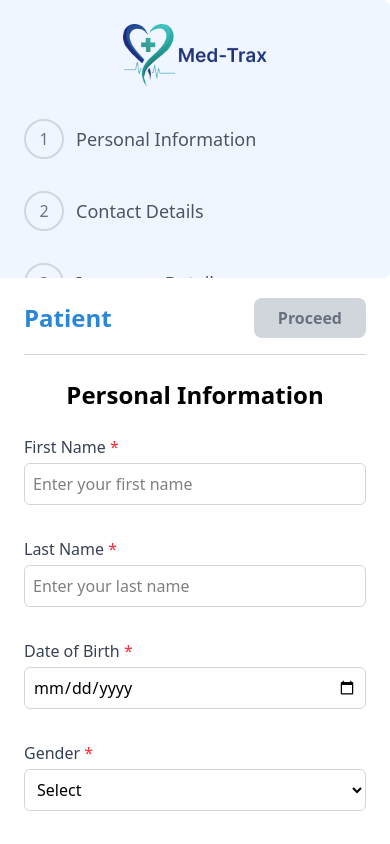
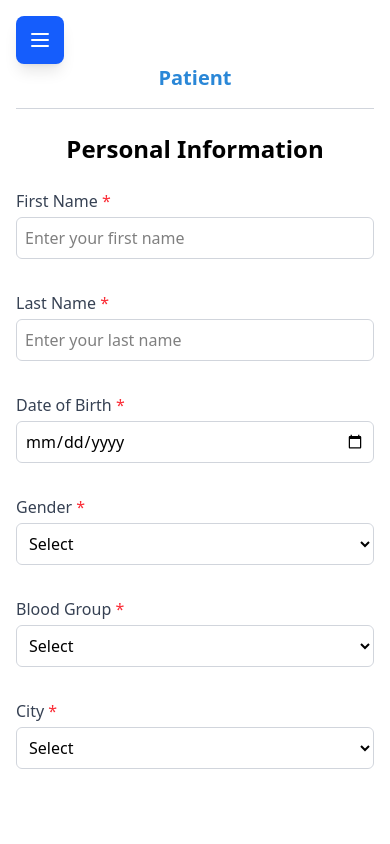
Before and after one commit to Rashiika/Med-Trax, a React (Vite) app: page /patient in a window 390 px wide. Built offline with nearby package versions, Linux system fonts and the light colour scheme.

Commit message:
Responsiveness added and fixed bugs

```diff
--- a/src/components/Layout/DetailFormLayout.jsx
+++ b/src/components/Layout/DetailFormLayout.jsx
@@ -1,8 +1,9 @@
 import React, { useEffect, useRef, useState } from "react";
 import logo from "../../assets/logo.png";
 
-const DetailFormLayout = ({ title, steps, children, formData, sectionFields, onSubmit, loading }) => {
+const DetailFormLayout = ({ title, steps, children, formData, sectionFields, onSubmit, loading, errors = {} }) => {
   const [activeStep, setActiveStep] = useState(null);
+  const [showSidebar, setShowSidebar] = useState(false);
   const sectionRefs = useRef([]);
 
   useEffect(() => {
@@ -24,6 +25,7 @@ const DetailFormLayout = ({ title, steps, children, formData, sectionFields, onS
 
   const handleStepClick = (index) => {
     sectionRefs.current[index]?.scrollIntoView({ behavior: "smooth", block: "start" });
+    setShowSidebar(false);
   };
 
   const isSectionCompleted = (section) => {
@@ -33,7 +35,9 @@ const DetailFormLayout = ({ title, steps, children, formData, sectionFields, onS
     }
     return fields.every((field) => {
       const fieldValue = formData[field];
-      return fieldValue && fieldValue.toString().trim() !== "";
+      const hasValue = fieldValue && fieldValue.toString().trim() !== "";
+      const hasNoError = !errors[field];
+      return hasValue && hasNoError;
     });
   };
 
@@ -41,7 +45,9 @@ const DetailFormLayout = ({ title, steps, children, formData, sectionFields, onS
     const allRequiredFields = Object.values(sectionFields).flat();
     return allRequiredFields.every((field) => {
       const fieldValue = formData[field];
-      return fieldValue && fieldValue.toString().trim() !== "";
+      const hasValue = fieldValue && fieldValue.toString().trim() !== "";
+      const hasNoError = !errors[field];
+      return hasValue && hasNoError;
     });
   };
 
@@ -49,10 +55,55 @@ const DetailFormLayout = ({ title, steps, children, formData, sectionFields, onS
 
   return (
     <div className="flex flex-col md:flex-row h-screen bg-white overflow-hidden">
-      <div className="md:w-[30%] bg-blue-50 p-6 flex flex-col items-center rounded-r-lg overflow-y-auto">
-        <img src={logo} alt="Logo" className="w-[9rem] mb-8" />
+      <button
+        onClick={() => setShowSidebar(!showSidebar)}
+        className="md:hidden fixed top-4 left-4 z-50 bg-blue-600 text-white p-3 rounded-lg shadow-lg"
+      >
+        <svg
+          className="w-6 h-6"
+          fill="none"
+          stroke="currentColor"
+          viewBox="0 0 24 24"
+        >
+          {showSidebar ? (
+            <path
+              strokeLinecap="round"
+              strokeLinejoin="round"
+              strokeWidth={2}
+              d="M6 18L18 6M6 6l12 12"
+            />
+          ) : (
+            <path
+              strokeLinecap="round"
+              strokeLinejoin="round"
+              strokeWidth={2}
+              d="M4 6h16M4 12h16M4 18h16"
+            />
+          )}
+        </svg>
+      </button>
 
-        <div className="w-full space-y-8">
+      {showSidebar && (
+        <div
+          className="md:hidden fixed inset-0 bg-black bg-opacity-50 z-30"
+          onClick={() => setShowSidebar(false)}
+        />
+      )}
+
+      <div
+        className={`
+          fixed md:relative inset-y-0 left-0 z-40
+          md:w-[30%] w-[80%] max-w-[300px]
+          bg-blue-50 p-4 md:p-6
+          flex flex-col items-center rounded-r-lg
+          overflow-y-auto
+          transform transition-transform duration-300 ease-in-out
+          ${showSidebar ? "translate-x-0" : "-translate-x-full md:translate-x-0"}
+        `}
+      >
+        <img src={logo} alt="Logo" className="w-[7rem] md:w-[9rem] mb-6 md:mb-8" />
+
+        <div className="w-full space-y-6 md:space-y-8">
           {steps.map((step, index) => {
             const isActive = index === activeStep;
             const isCompleted = isSectionCompleted(step);
@@ -66,7 +117,7 @@ const DetailFormLayout = ({ title, steps, children, formData, sectionFields, onS
                 }`}
               >
                 <div
-                  className={`w-10 h-10 flex items-center justify-center rounded-full border-2 transition-all ${
+                  className={`w-8 h-8 md:w-10 md:h-10 flex items-center justify-center rounded-full border-2 transition-all flex-shrink-0 ${
                     isCompleted
                       ? "bg-green-500 text-white border-green-500"
                       : isActive
@@ -77,7 +128,7 @@ const DetailFormLayout = ({ title, steps, children, formData, sectionFields, onS
                   {isCompleted ? "✓" : index + 1}
                 </div>
                 <p
-                  className={`text-lg ${
+                  className={`text-sm md:text-lg ${
                     isCompleted
                       ? "text-green-600 font-semibold"
                       : isActive
@@ -93,14 +144,14 @@ const DetailFormLayout = ({ title, steps, children, formData, sectionFields, onS
         </div>
       </div>
 
-      <div className="md:w-[70%] h-screen overflow-y-scroll [&::-webkit-scrollbar]:hidden px-6 py-5 relative">
-        <div className="sticky top-0 bg-white z-10 border-b border-gray-300 pb-4">
-          <div className="flex justify-between items-center">
-            <h2 className="text-2xl font-semibold text-[#2A87D7]">{title}</h2>
+      <div className="flex-1 md:w-[70%] h-screen overflow-y-auto px-4 md:px-6 relative">
+        <div className="sticky top-0 bg-white z-20 border-b border-gray-300 pb-4 pt-16 md:pt-5">
+          <div className="flex flex-col md:flex-row justify-between items-center md:items-center gap-3">
+            <h2 className="text-xl md:text-2xl font-semibold text-[#2A87D7] text-center md:text-left">{title}</h2>
             <button
               onClick={onSubmit}
               disabled={!isProceedEnabled || loading}
-              className={`px-6 py-2 rounded-lg font-semibold transition-all ${
+              className={`hidden md:block px-6 py-2 rounded-lg font-semibold transition-all ${
                 isProceedEnabled && !loading
                   ? "bg-blue-600 text-white hover:bg-blue-700 cursor-pointer"
                   : "bg-gray-300 text-gray-500 cursor-not-allowed"
@@ -119,6 +170,20 @@ const DetailFormLayout = ({ title, steps, children, formData, sectionFields, onS
             })
           )}
         </div>
+
+        <div className="md:hidden mt-8 mb-6">
+          <button
+            onClick={onSubmit}
+            disabled={!isProceedEnabled || loading}
+            className={`w-full px-6 py-3 rounded-lg font-semibold transition-all ${
+              isProceedEnabled && !loading
+                ? "bg-blue-600 text-white hover:bg-blue-700 cursor-pointer"
+                : "bg-gray-300 text-gray-500 cursor-not-allowed"
+            }`}
+          >
+            {loading ? "Processing..." : "Proceed"}
+          </button>
+        </div>
       </div>
     </div>
   );
--- a/src/pages/Doctor.jsx
+++ b/src/pages/Doctor.jsx
@@ -49,21 +49,31 @@ const DoctorForm = () => {
   const emailRegex = /^[^\s@]+@[^\s@]+\.[^\s@]+$/;
   const phoneRegex = /^[6-9]\d{9}$/;
   const pinRegex = /^\d{6}$/;
+  const nameRegex = /^[a-zA-Z\s]+$/;
+  const textOnlyRegex = /^[a-zA-Z0-9\s.,;:()\-]+$/;
+  const emojiRegex = /[\u{1F600}-\u{1F64F}\u{1F300}-\u{1F5FF}\u{1F680}-\u{1F6FF}\u{1F700}-\u{1F77F}\u{1F780}-\u{1F7FF}\u{1F800}-\u{1F8FF}\u{1F900}-\u{1F9FF}\u{1FA00}-\u{1FA6F}\u{1FA70}-\u{1FAFF}\u{2600}-\u{26FF}\u{2700}-\u{27BF}]/u;
 
   const handleChange = (e) => {
     const { name, value } = e.target;
     const newFormData = { ...formData, [name]: value };
     setFormData(newFormData);
-
     const error = validateField(name, value);
     setErrors({ ...errors, [name]: error });
   };
 
   const validateField = (name, value) => {
+    if (emojiRegex.test(value)) {
+      return "Emojis are not allowed";
+    }
+
     switch (name) {
       case "firstName":
+        if (!value.trim()) return "First name is required";
+        if (!nameRegex.test(value)) return "Only letters and spaces allowed";
+        break;
       case "lastName":
-      if (!value.trim()) return `${name === "firstName" ? "First" : "Last"} name is required`;
+        if (!value.trim()) return "Last name is required";
+        if (!nameRegex.test(value)) return "Only letters and spaces allowed";
         break;
       case "dob":
         if (!value) return "Date of birth is required";
@@ -79,6 +89,7 @@ const DoctorForm = () => {
         break;
       case "address":
         if (!value.trim()) return "Address is required";
+        if (!textOnlyRegex.test(value)) return "Special characters and emojis not allowed";
         break;
       case "city":
         if (!value) return "City is required";
@@ -102,6 +113,7 @@ const DoctorForm = () => {
         break;
       case "qualification":
         if (!value.trim()) return "Qualification is required";
+        if (!textOnlyRegex.test(value)) return "Special characters and emojis not allowed";
         break;
       case "experience":
         if (!value.trim()) return "Years of experience is required";
@@ -109,9 +121,11 @@ const DoctorForm = () => {
         break;
       case "department":
         if (!value.trim()) return "Department is required";
+        if (!nameRegex.test(value)) return "Only letters and spaces allowed";
         break;
       case "clinic":
         if (!value.trim()) return "Clinic name is required";
+        if (!textOnlyRegex.test(value)) return "Special characters and emojis not allowed";
         break;
       case "mobile":
         if (!value.trim()) return "Mobile number is required";
@@ -126,6 +140,9 @@ const DoctorForm = () => {
         break;
       case "altEmail":
         if (value && !emailRegex.test(value)) return "Invalid alternate email";
+        break;
+      case "emergencyPerson":
+        if (value && !nameRegex.test(value)) return "Only letters and spaces allowed";
         break;
       case "emergencyContact":
         if (value && !phoneRegex.test(value)) return "Invalid emergency contact number";
@@ -160,6 +177,10 @@ const DoctorForm = () => {
     if (formData.altEmail) {
       const error = validateField("altEmail", formData.altEmail);
       if (error) newErrors.altEmail = error;
+    }
+    if (formData.emergencyPerson) {
+      const error = validateField("emergencyPerson", formData.emergencyPerson);
+      if (error) newErrors.emergencyPerson = error;
     }
     if (formData.emergencyContact) {
       const error = validateField("emergencyContact", formData.emergencyContact);
@@ -213,7 +234,6 @@ const DoctorForm = () => {
     console.log("Doctor Form Data:", finalFormData);
 
     setLoading(true);
-   // const loadingToast = showToast.loading("Completing your profile...");
 
     try {
       const response = await dispatch(completeProfile({ formData: finalFormData, role: "doctor" })).unwrap();
@@ -222,7 +242,6 @@ const DoctorForm = () => {
       localStorage.setItem("refreshToken", response.refresh_token);
       localStorage.removeItem("signupEmail");
 
-     // showToast.dismiss(loadingToast);
       showToast.success("Profile completed successfully! Redirecting to dashboard...");
 
       setTimeout(() => {
@@ -230,8 +249,6 @@ const DoctorForm = () => {
       }, 2000);
     } catch (err) {
       console.error("Profile creation error:", err);
-
-      //showToast.dismiss(loadingToast);
 
       const errorMessage = err?.error ||
                           err?.message ||
@@ -247,10 +264,10 @@ const DoctorForm = () => {
   const steps = ["Personal Information", "Residential Details", "Professional Details", "Contact Details"];
 
   const sectionFields = {
-  "Personal Information": ["firstName", "lastName", "dob", "gender", "bloodGroup"],
+    "Personal Information": ["firstName", "lastName", "dob", "gender", "bloodGroup", "maritalStatus"],
     "Residential Details": ["address", "city", "pin", "state", "country"],
     "Professional Details": ["regNo", "specialization", "qualification", "experience", "department", "clinic"],
-  "Contact Details": ["mobile"],
+    "Contact Details": ["mobile", "email"],
   };
 
   return (
@@ -261,6 +278,7 @@ const DoctorForm = () => {
       sectionFields={sectionFields}
       onSubmit={handleSubmit}
       loading={loading}
+      errors={errors}
     >
       <Section title="Personal Details">
         <div className="grid grid-cols-1 md:grid-cols-2 gap-4">
@@ -331,6 +349,7 @@ const DoctorForm = () => {
 
       <Section title="Residential Details">
         <div className="grid grid-cols-1 md:grid-cols-2 gap-4">
+          <div className="md:col-span-2">
           <DetailsInput
             label="Address"
             name="address"
@@ -340,6 +359,7 @@ const DoctorForm = () => {
             required
             error={errors.address}
           />
+          </div>
           <DetailsInput
             label="City"
             type="select"
@@ -487,6 +507,7 @@ const DoctorForm = () => {
             value={formData.emergencyPerson}
             onChange={handleChange}
             placeholder="Enter name"
+            error={errors.emergencyPerson}
           />
           <DetailsInput
             label="Emergency Contact Number"
--- a/src/pages/EmailOtp.jsx
+++ b/src/pages/EmailOtp.jsx
@@ -70,12 +70,12 @@ const EmailOtp = () => {
 
         <button
           type="submit"
-          className="w-full bg-blue-600 text-white py-3 rounded-md font-semibold hover:bg-blue-700 transition-all duration-200 mt-8"
+          className="w-full bg-blue-600 text-white py-3 rounded-md font-semibold hover:bg-blue-700 transition-all duration-200 mt-5"
         >
           Proceed
         </button>
 
-        <p className="text-center text-gray-600 text-sm mt-12">
+        <p className="text-center text-gray-600 text-sm mt-8">
           Don't have an account?{" "}
           <Link
             to="/signup"
--- a/src/pages/Login.jsx
+++ b/src/pages/Login.jsx
@@ -127,7 +127,7 @@ const LoginPage = () => {
   return (
     <FormLayout>
       <h2 className="text-3xl font-semibold text-center mb-8 text-gray-800">
-        Secure Login
+        Sign In
       </h2>
 
       <form onSubmit={handleSubmit}
@@ -198,13 +198,13 @@ const LoginPage = () => {
 
         <button
           type="submit"
-          className="w-full bg-blue-600 text-white py-3 rounded-md font-semibold hover:bg-blue-700 transition-all duration-200 mt-8 disabled:opacity-50 disabled:cursor-not-allowed"
+          className="w-full bg-blue-600 text-white py-3 rounded-md font-semibold hover:bg-blue-700 transition-all duration-200 mt-4 disabled:opacity-50 disabled:cursor-not-allowed"
           disabled={loading}
         >
           {loading ? "Logging in..." : "Login"}
         </button>
 
-        <p className="text-center text-gray-600 text-sm mt-12">
+        <p className="text-center text-gray-600 text-sm mt-4">
           Don't have an account?{" "}
           <Link to="/signup" className="text-blue-600 hover:underline font-medium">
             Sign Up
--- a/src/pages/Patient.jsx
+++ b/src/pages/Patient.jsx
@@ -42,13 +42,16 @@ const PatientForm = () => {
 
   const emailRegex = /^[^\s@]+@[^\s@]+\.[^\s@]+$/;
   const phoneRegex = /^[6-9]\d{9}$/;
+  const nameRegex = /^[a-zA-Z\s]+$/;
+  const textOnlyRegex = /^[a-zA-Z0-9\s.,;:()\-]+$/;
+  const emojiRegex = /[\u{1F600}-\u{1F64F}\u{1F300}-\u{1F5FF}\u{1F680}-\u{1F6FF}\u{1F700}-\u{1F77F}\u{1F780}-\u{1F7FF}\u{1F800}-\u{1F8FF}\u{1F900}-\u{1F9FF}\u{1FA00}-\u{1FA6F}\u{1FA70}-\u{1FAFF}\u{2600}-\u{26FF}\u{2700}-\u{27BF}]/u;
 
  const handleChange = (e) => {
   const { name, value } = e.target;
   const newFormData = { ...formData, [name]: value };
   setFormData(newFormData);
 
-  const error = validateField(name, value);
+  const error = validateField(name, value, newFormData);
   const newErrors = { ...errors, [name]: error };
 
   if (name === "insuranceStatus") {
@@ -68,6 +71,10 @@ const PatientForm = () => {
         insuranceCompany: "",
         policyNumber: ""
       });
+      const companyError = validateField("insuranceCompany", "", newFormData);
+      const policyError = validateField("policyNumber", "", newFormData);
+      newErrors.insuranceCompany = companyError;
+      newErrors.policyNumber = policyError;
     }
   }
 
@@ -83,12 +90,19 @@ if (name === "policyNumber" && newFormData.insuranceStatus === "Yes") {
 
   setErrors(newErrors);
 };
+  const validateField = (name, value, currentFormData = formData) => {
+  if (emojiRegex.test(value)) {
+    return "Emojis are not allowed";
+  }
 
-  const validateField = (name, value, currentFormData = formData) => {
   switch (name) {
     case "firstName":
+      if (!value.trim()) return "First name is required";
+      if (!nameRegex.test(value)) return "Only letters and spaces allowed";
+      break;
     case "lastName":
-        if (!value.trim()) return `${name === "firstName" ? "First" : "Last"} name is required`;
+      if (!value.trim()) return "Last name is required";
+      if (!nameRegex.test(value)) return "Only letters and spaces allowed";
       break;
     case "dob":
       if (!value) return "Date of birth is required";
@@ -120,13 +134,22 @@ if (name === "policyNumber" && newFormData.insuranceStatus === "Yes") {
       if (!value) return "Insurance status is required";
       break;
     case "insuranceCompany":
-        if (formData.insuranceStatus === "Yes" && !value.trim()) return "Insurance company is required";
+      if (currentFormData.insuranceStatus === "Yes") {
+        if (!value.trim()) return "Insurance company is required";
+        if (!nameRegex.test(value)) return "Only letters and spaces allowed";
+      }
       break;
     case "policyNumber":
       if (currentFormData.insuranceStatus === "Yes") {
         if (!value.trim()) return "Policy number is required";
         if (!/^\d+$/.test(value)) return "Policy number must contain only digits";
       }
+      break;
+    case "allergies":
+    case "chronicDiseases":
+    case "surgeries":
+    case "familyHistory":
+      if (value && !textOnlyRegex.test(value)) return "Special characters and emojis not allowed";
       break;
     default:
       return "";
@@ -257,6 +280,7 @@ if (name === "policyNumber" && newFormData.insuranceStatus === "Yes") {
       sectionFields={sectionFields}
       onSubmit={handleSubmit}
       loading={loading}
+      errors={errors}
     >
       <Section title="Personal Information">
         <div className="grid grid-cols-1 md:grid-cols-2 gap-4">
@@ -318,7 +342,7 @@ if (name === "policyNumber" && newFormData.insuranceStatus === "Yes") {
             name="city"
             value={formData.city}
             onChange={handleChange}
-            options={["Mumbai", "Delhi", "Pune"]}
+            options={["Mumbai", "Kanpur", "Pune" , "Kolkata"]}
             required
             error={errors.city}
           />
--- a/src/pages/VerifyOtp.jsx
+++ b/src/pages/VerifyOtp.jsx
@@ -86,8 +86,6 @@ const VerifyOtp = () => {
     } catch (error) {
       console.error("OTP verification failed:", error);
 
-      //showToast.dismiss(loadingToast);
-
       const errorMessage =
         error?.detail ||
         error?.otp?.[0] ||
@@ -174,7 +172,7 @@ const VerifyOtp = () => {
         <Button type="submit" fullWidth disabled={isLoading}>
           {isLoading ? "Verifying..." : "Proceed"}
         </Button>
-        <p className="text-center text-gray-600 text-sm mt-12">
+        <p className="text-center text-gray-600 text-sm mt-8">
           Don't have an account?{" "}
           <Link
             to="/signup"
```
Also changed, not shown: src/components/Layout/FormLayout.jsx (+70 -6 lines), src/pages/Signup.jsx (+5 -5 lines). Lines whose indentation alone changed are shown as unchanged.
